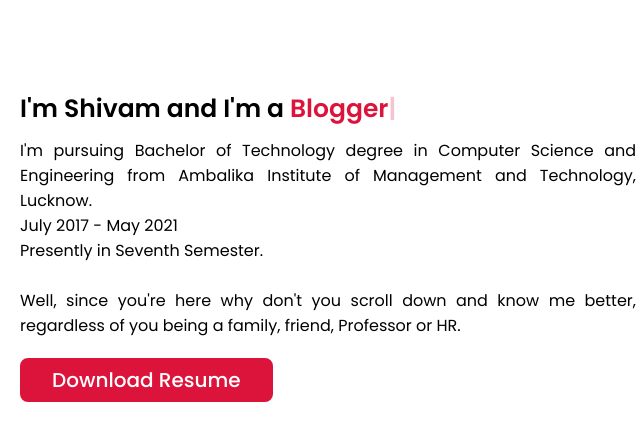
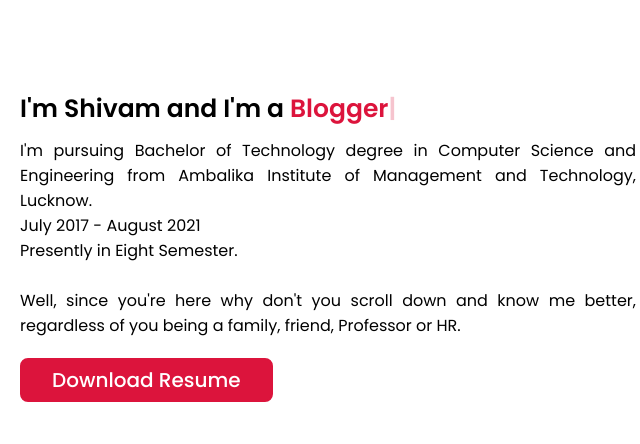
Before and after one commit to shivamtandon1999/shivamtandon1999.github.io, a plain HTML site: page about-me/index.html in a window 1280 px wide. Shown: the part 1180-1624 px from the top of the page, 564-1204 px from the left. Drawn offline with nearby package versions, Linux system fonts and the light colour scheme.

Commit message:
Update index.html

```diff
--- a/about-me/index.html
+++ b/about-me/index.html
@@ -81,9 +81,9 @@
             Engineering from Ambalika Institute of Management and Technology,
             Lucknow.
             <br />
-            July 2017 - May 2021
+            July 2017 - August 2021
             <br />
-            Presently in Seventh Semester.
+            Presently in Eight Semester.
             <br />
             <br />
             Well, since you're here why don't you scroll down and know me
```
